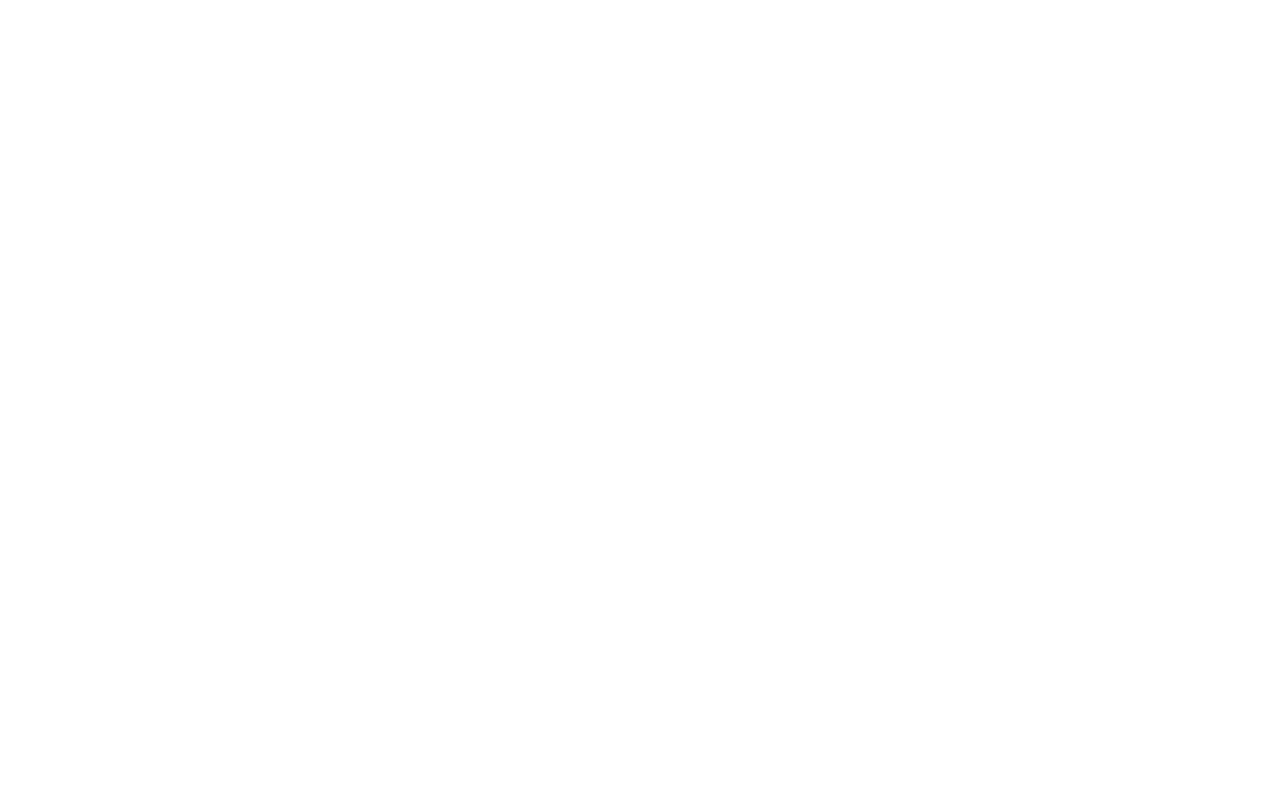
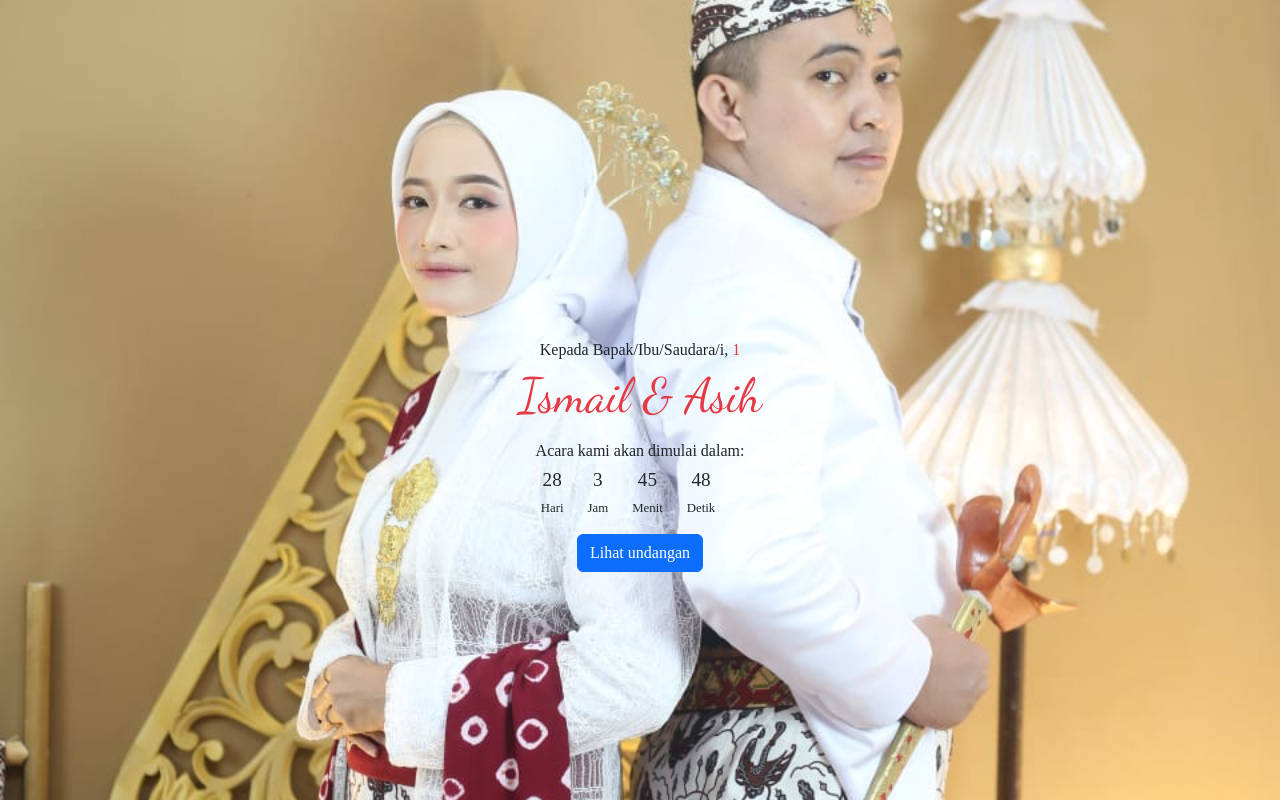
Before and after one commit to sabiqalfajri/web-wedding, a React (Vite) app: page /mail-asih/1 in a window 1280 px wide. Before the commit this address had no page. Built offline with nearby package versions, Linux system fonts and the light colour scheme.

Commit message:
testing new

```diff
--- a/src/App.jsx
+++ b/src/App.jsx
@@ -7,7 +7,7 @@
   return (
     <Router>
       <Routes>
-        <Route path="/:name" element={<Home />} />
+        <Route path="/mail-asih/:name" element={<Home />} />
       </Routes>
     </Router>
   );
--- a/src/utils/Galery.jsx
+++ b/src/utils/Galery.jsx
@@ -46,7 +46,7 @@
             }}
           >
             <img
-              src="gambar/couple1.jpg"
+              src="/gambar/couple1.jpg"
               alt=""
               style={{
                 maxWidth: "250px",
@@ -69,7 +69,7 @@
             }}
           >
             <img
-              src="gambar/couple2.jpg"
+              src="/gambar/couple2.jpg"
               alt=""
               style={{
                 maxWidth: "250px",
@@ -96,7 +96,7 @@
             }}
           >
             <img
-              src="gambar/couple7.jpg"
+              src="/gambar/couple7.jpg"
               alt=""
               style={{
                 maxWidth: "9rem",
@@ -127,7 +127,7 @@
             }}
           >
             <img
-              src="gambar/couple6.jpg"
+              src="/gambar/couple6.jpg"
               alt=""
               style={{
                 maxWidth: "8rem",
@@ -177,7 +177,7 @@
             }}
           >
             <img
-              src="gambar/couple2.jpg"
+              src="/gambar/couple2.jpg"
               alt=""
               style={{
                 maxWidth: "auto",
@@ -205,7 +205,7 @@
             }}
           >
             <img
-              src="gambar/couple3.jpg"
+              src="/gambar/couple3.jpg"
               alt=""
               style={{
                 maxHeight: "150px",
```
Also changed, not shown: vercel.json.
